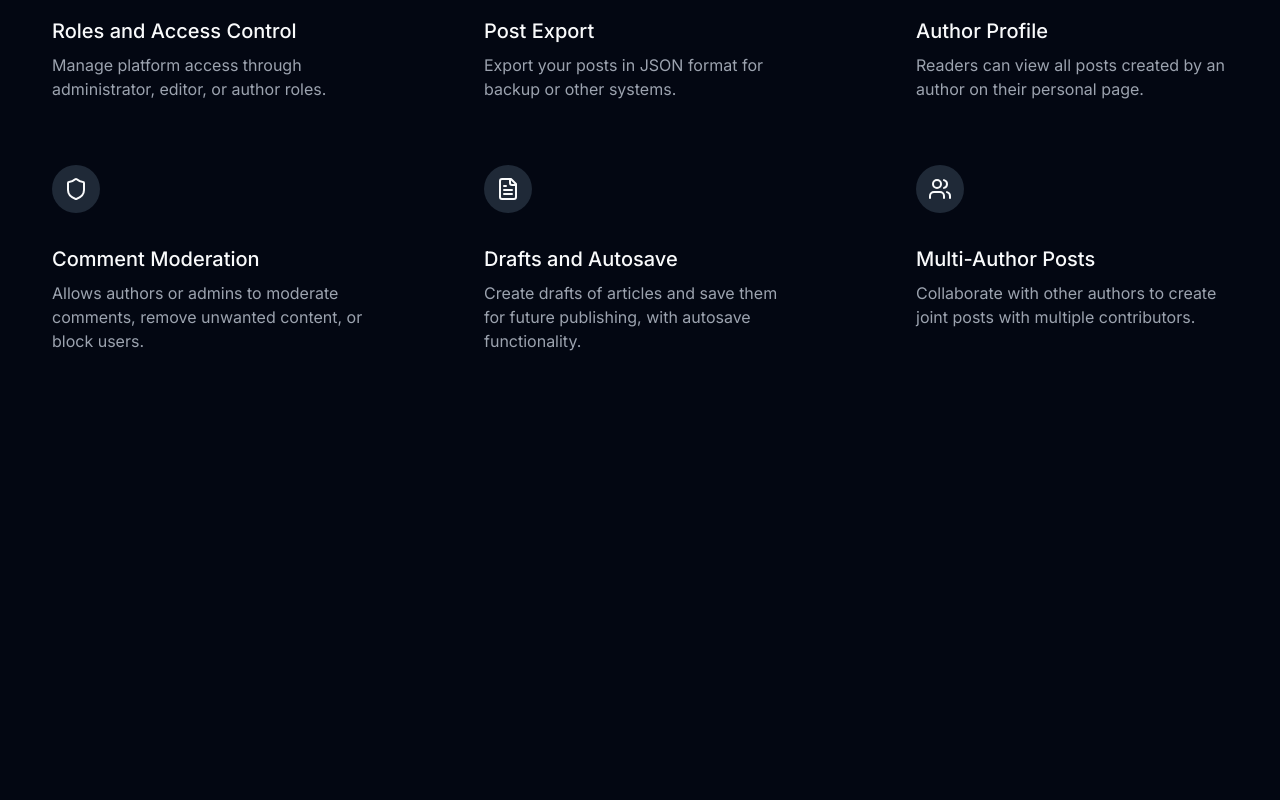
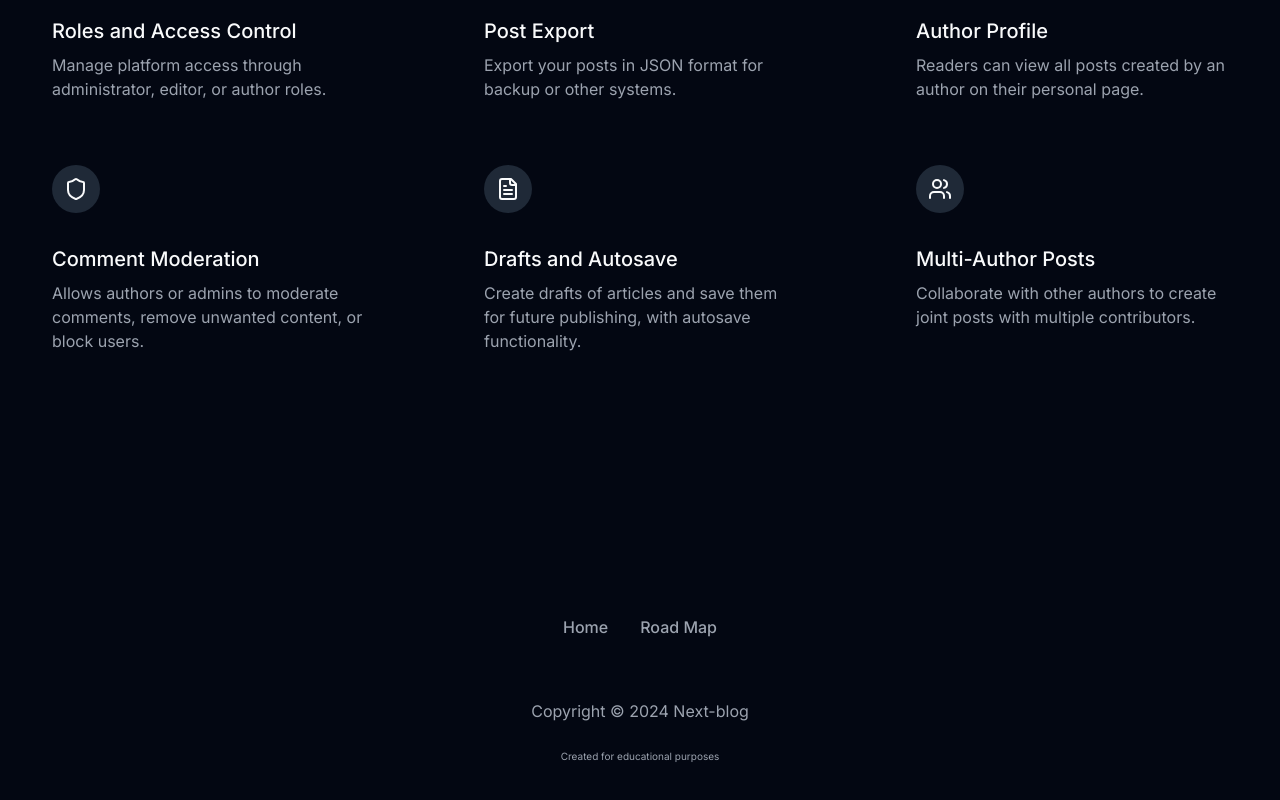
Before and after one commit to sezardino/next-blog, a Next.js app: page / in a window 1280 px wide. Shown: the part 2240-3040 px from the top of the page. Before the commit the page ends 2741 px from the top, so only its background shows below. Built offline with nearby package versions, Linux system fonts and the light colour scheme; no server answers.

Commit message:
ft: add footer

```diff
--- a/src/app/(landing)/layout.tsx
+++ b/src/app/(landing)/layout.tsx
@@ -1,14 +1,16 @@
-import { getCurrentUserData } from "@/actions";
+import { LandingFooter } from "@/components/layout/landing-footer";
 import { LandingHeader } from "@/components/layout/landing-header";
 import { PropsWithChildren } from "react";
 
 const LandingLayout = async ({ children }: PropsWithChildren) => {
-  const user = await getCurrentUserData();
+  // TODO: hide in first mvp
+  // const user = await getCurrentUserData();
 
   return (
     <>
-      <LandingHeader user={user || undefined} />
+      <LandingHeader />
       {children}
+      <LandingFooter />
     </>
   );
 };
--- /dev/null
+++ b/src/components/layout/landing-footer.tsx
@@ -0,0 +1,33 @@
+import { landingNavigationLinks } from "@/const";
+import Link from "next/link";
+import { Typography } from "../ui/typography";
+
+const currentYear = new Date().getFullYear();
+
+export const LandingFooter = () => {
+  return (
+    <footer className="container py-28 flex flex-col items-center">
+      <nav className="flex flex-wrap items-center justify-center gap-8 pb-8">
+        {landingNavigationLinks.map((link, index) => (
+          <ul key={index}>
+            <li>
+              <Typography
+                asChild
+                weight="medium"
+                className="text-muted-foreground hover:underline underline-offset-4"
+              >
+                <Link href={link.href}>{link.label}</Link>
+              </Typography>
+            </li>
+          </ul>
+        ))}
+      </nav>
+      <Typography className="mt-6 text-muted-foreground">
+        Copyright &copy; {currentYear} Next-blog
+      </Typography>
+      <Typography styling="xxs" className="mt-6 text-muted-foreground">
+        Created for educational purposes
+      </Typography>
+    </footer>
+  );
+};
--- a/src/components/layout/landing-header.tsx
+++ b/src/components/layout/landing-header.tsx
@@ -1,6 +1,6 @@
 "use client";
 
-import { ProjectUrls } from "@/const";
+import { landingNavigationLinks, ProjectUrls } from "@/const";
 import { cn } from "@/utils/styles";
 import { Rss } from "lucide-react";
 import Link from "next/link";
@@ -9,11 +9,6 @@ import { ComponentPropsWithoutRef, useState } from "react";
 import { HamburgerButton } from "./hamburger-button";
 
 const MOBILE_MENU_ID = "mobile-menu";
-
-const menuLinks = [
-  { label: "Home", href: ProjectUrls.home },
-  { label: "Road Map", href: ProjectUrls.roadMap },
-];
 
 type LandingHeaderProps = ComponentPropsWithoutRef<"header"> & {
   user?: {
@@ -86,7 +81,7 @@ export const LandingHeader = (props: LandingHeaderProps) => {
             id={MOBILE_MENU_ID}
           >
             <ul className="flex flex-col mt-4 font-medium lg:flex-row lg:space-x-8 lg:mt-0">
-              {menuLinks.map((link) => (
+              {landingNavigationLinks.map((link) => (
                 <li key={link.href}>
                   <Link
                     href={link.href}
--- a/src/const/url.ts
+++ b/src/const/url.ts
@@ -25,3 +25,8 @@ export const ProjectUrls = {
   settings: "/settings",
   accountSettings: "/settings/account",
 };
+
+export const landingNavigationLinks = [
+  { label: "Home", href: ProjectUrls.home },
+  { label: "Road Map", href: ProjectUrls.roadMap },
+];
```
